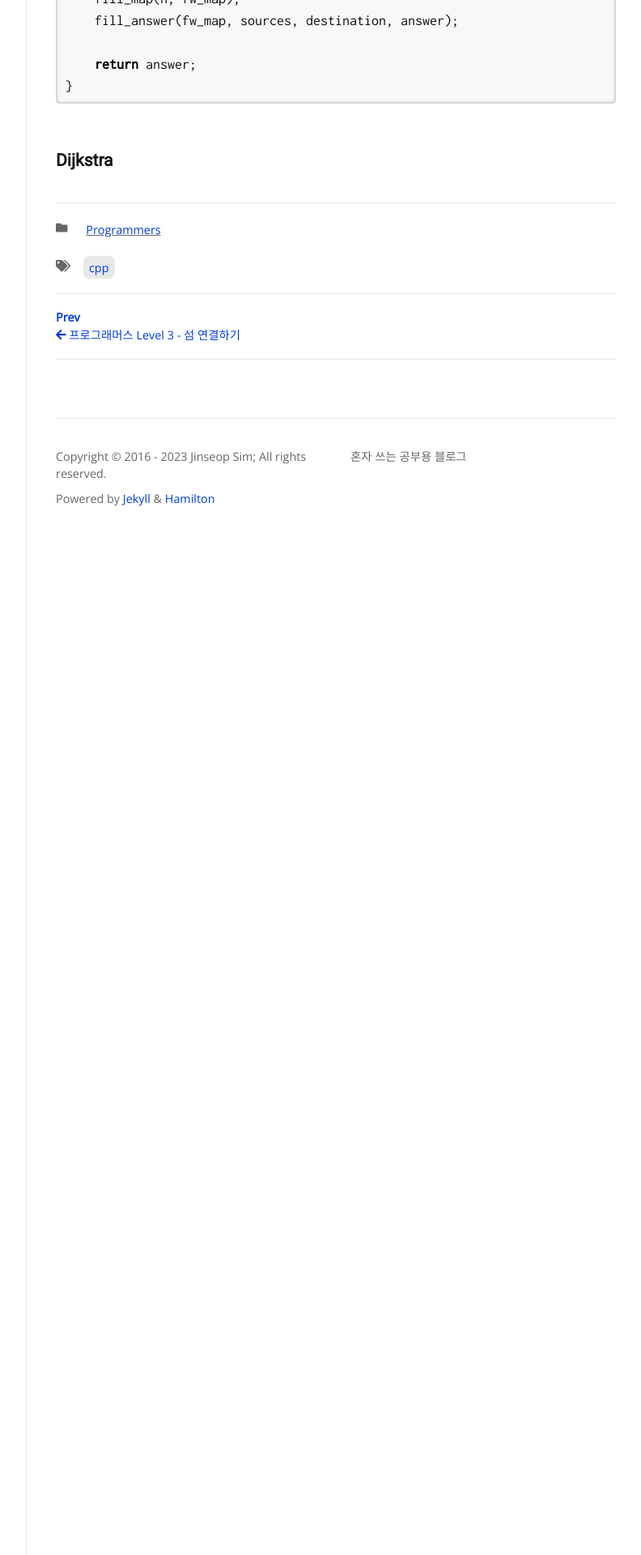
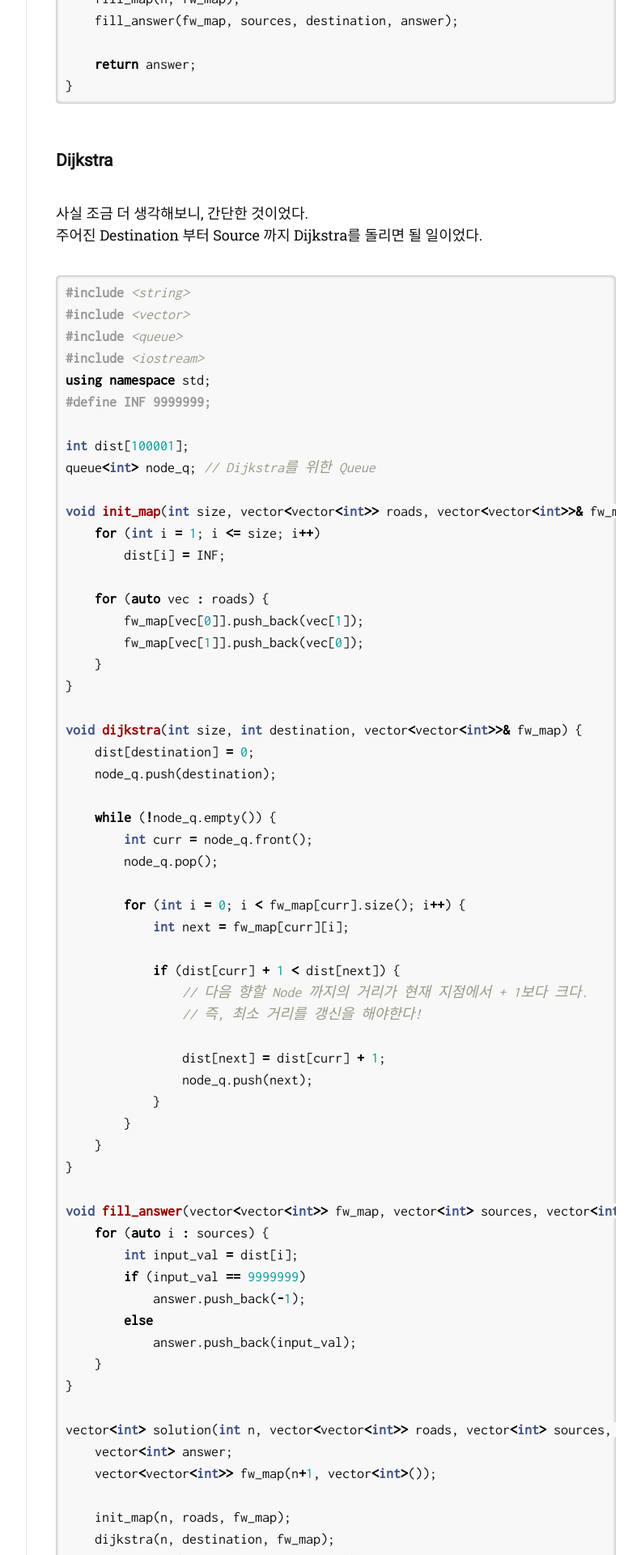
Before and after one commit to Jinseop-Sim/Jinseop-Sim.github.io, a Jekyll site: the page built from _posts/2023-01-17-programmers-39.md, in a window 1280 px wide. Shown: the part 1901-3821 px from the top of the page at 81% size, without its empty margins (357-1149 px from the left). Built offline with Jekyll 4.4.1, drawn with Linux system fonts in a browser that asks for light colours; nearby versions of some CDN libraries; some web fonts are replaced; some of the changed text lies outside the part shown.

Commit message:
글 내용 추가

```diff
--- a/_posts/2023-01-17-programmers-39.md
+++ b/_posts/2023-01-17-programmers-39.md
@@ -68,3 +68,70 @@ vector<int> solution(int n, vector<vector<int>> roads, vector<int> sources, int
 {% endhighlight %}
 
 ### Dijkstra
+사실 조금 더 생각해보니, 간단한 것이었다.
+주어진 Destination 부터 Source 까지 Dijkstra를 돌리면 될 일이었다.
+
+{% highlight cpp %}
+#include <string>
+#include <vector>
+#include <queue>
+#include <iostream>
+using namespace std;
+#define INF 9999999;
+
+int dist[100001];
+queue<int> node_q; // Dijkstra를 위한 Queue
+
+void init_map(int size, vector<vector<int>> roads, vector<vector<int>>& fw_map) {
+    for (int i = 1; i <= size; i++)
+        dist[i] = INF;
+
+    for (auto vec : roads) {
+        fw_map[vec[0]].push_back(vec[1]);
+        fw_map[vec[1]].push_back(vec[0]);
+    }
+}
+
+void dijkstra(int size, int destination, vector<vector<int>>& fw_map) {
+    dist[destination] = 0;
+    node_q.push(destination);
+
+    while (!node_q.empty()) {
+        int curr = node_q.front();
+        node_q.pop();
+
+        for (int i = 0; i < fw_map[curr].size(); i++) {
+            int next = fw_map[curr][i];
+
+            if (dist[curr] + 1 < dist[next]) {
+                // 다음 향할 Node 까지의 거리가 현재 지점에서 + 1보다 크다.
+                // 즉, 최소 거리를 갱신을 해야한다!
+
+                dist[next] = dist[curr] + 1;
+                node_q.push(next);
+            }
+        }
+    }
+}
+
+void fill_answer(vector<vector<int>> fw_map, vector<int> sources, vector<int>& answer) {
+    for (auto i : sources) {
+        int input_val = dist[i];
+        if (input_val == 9999999)
+            answer.push_back(-1);
+        else
+            answer.push_back(input_val);
+    }
+}
+
+vector<int> solution(int n, vector<vector<int>> roads, vector<int> sources, int destination) {
+    vector<int> answer;
+    vector<vector<int>> fw_map(n+1, vector<int>());
+
+    init_map(n, roads, fw_map);
+    dijkstra(n, destination, fw_map);
+    fill_answer(fw_map, sources, answer);
+
+    return answer;
+}
+{% endhighlight %}
```
